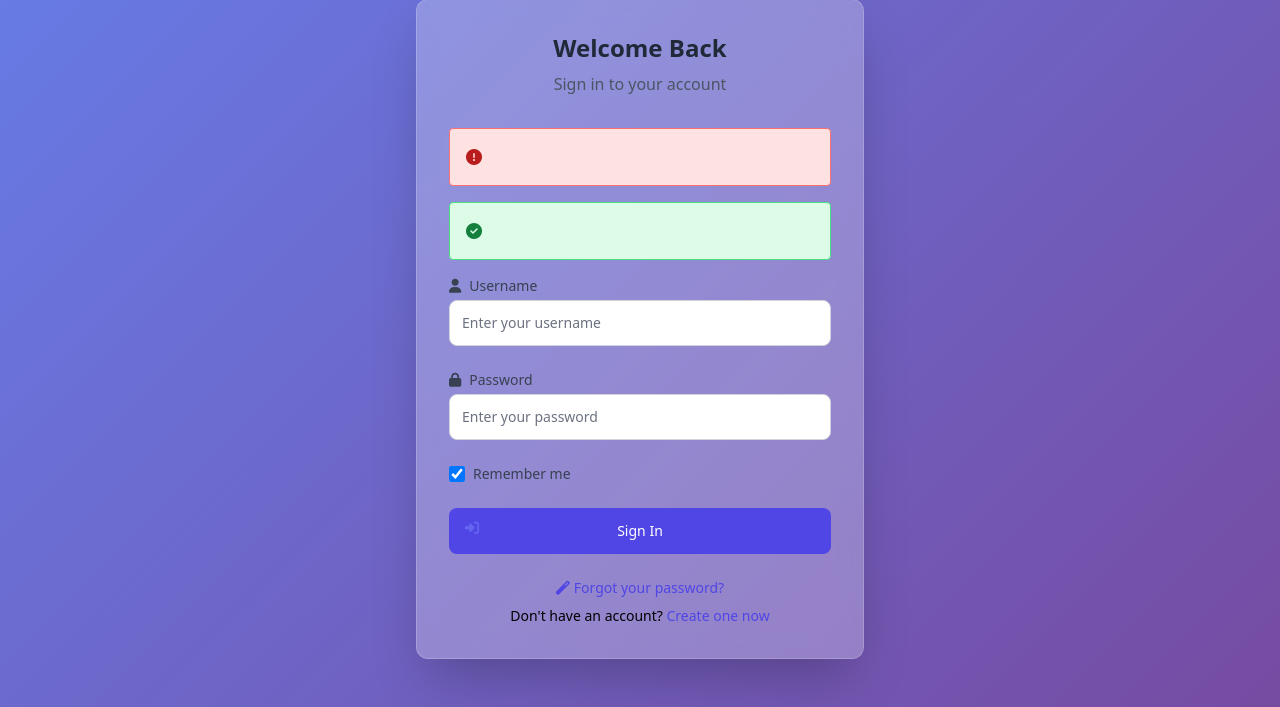
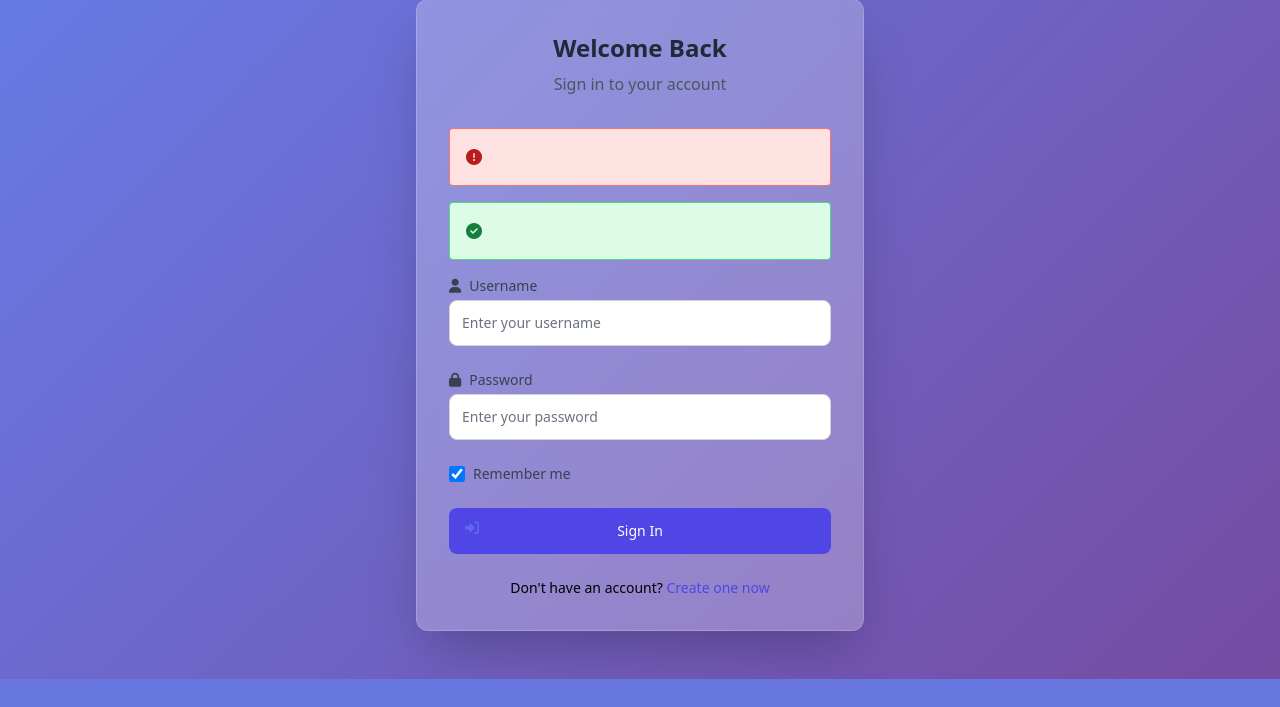
Before and after one commit to Xpl0itU/templately, a CodeIgniter 4 app: the page made by app/Views/auth/login.php in a window 1280 px wide. Shown: the part 149-856 px from the top of the page. After the commit the page ends 828 px from the top, so only its background shows below. Run offline with PHP 8.4 and a stand-in for CodeIgniter, Linux system fonts and the light colour scheme; the template is opened without the code that fills it, so the values that code supplies are empty; some libraries are stand-ins or nearby versions.

Commit message:
Remove reset password functionality

```diff
--- a/app/Config/Auth.php
+++ b/app/Config/Auth.php
@@ -176,7 +176,7 @@ class Auth extends ShieldAuth
      * could be modified as the only method of login once an account
      * has been set up.
      */
-    public bool $allowMagicLinkLogins = true;
+    public bool $allowMagicLinkLogins = false;
 
     /**
      * --------------------------------------------------------------------
--- a/app/Views/auth/login.php
+++ b/app/Views/auth/login.php
@@ -114,14 +114,6 @@ if (auth()->loggedIn()) {
 
 
         <div class="text-center space-y-2">
-            <?php if (setting('Auth.allowMagicLinkLogins')) : ?>
-                <p class="text-sm">
-                    <a href="<?php echo url_to('magic-link') ?>" class="text-indigo-600 hover:text-indigo-500 transition duration-200">
-                        <i class="fas fa-magic mr-1"></i>Forgot your password?
-                    </a>
-                </p>
-            <?php endif ?>
-
             <?php if (setting('Auth.allowRegistration')) : ?>
                 <p class="text-sm">
                     Don't have an account?
```
